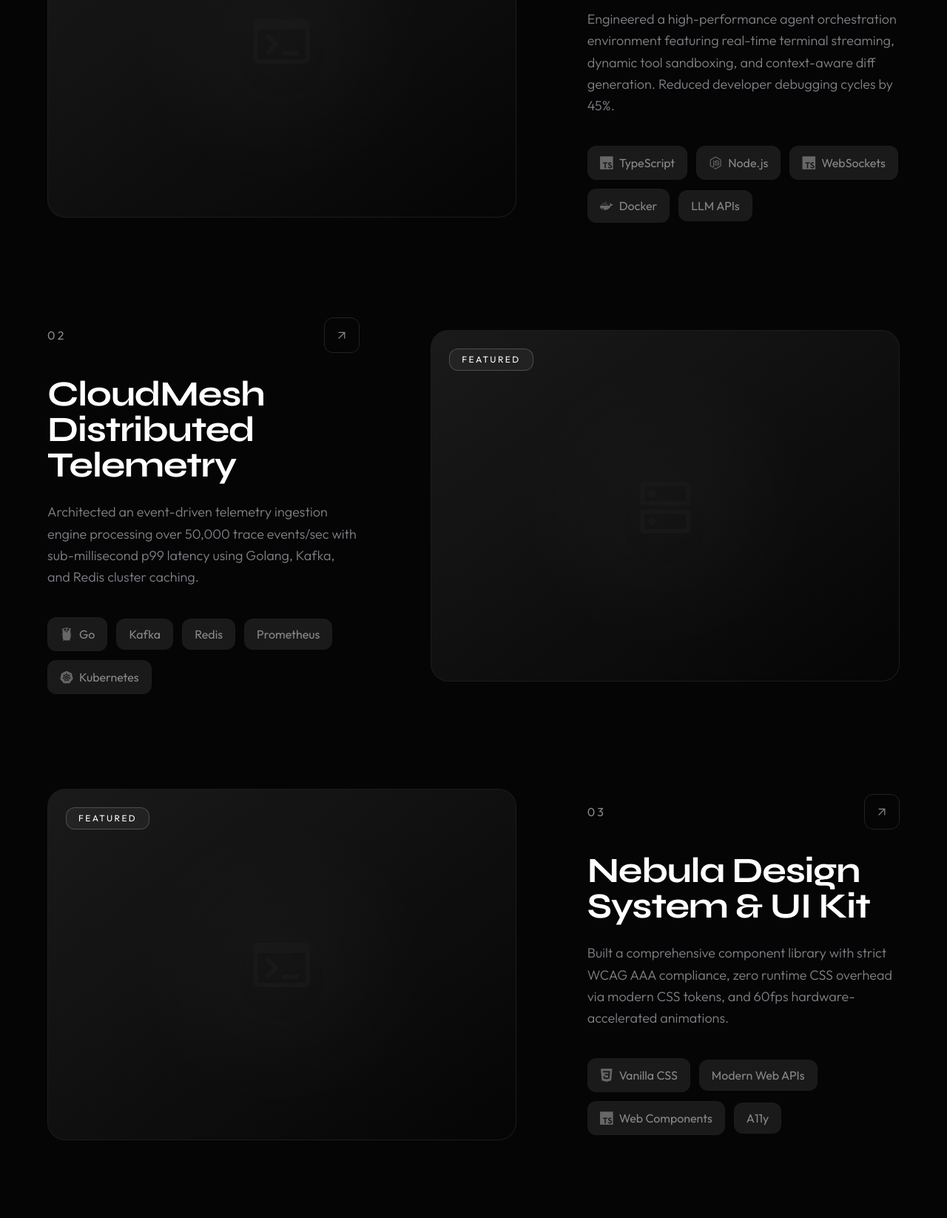
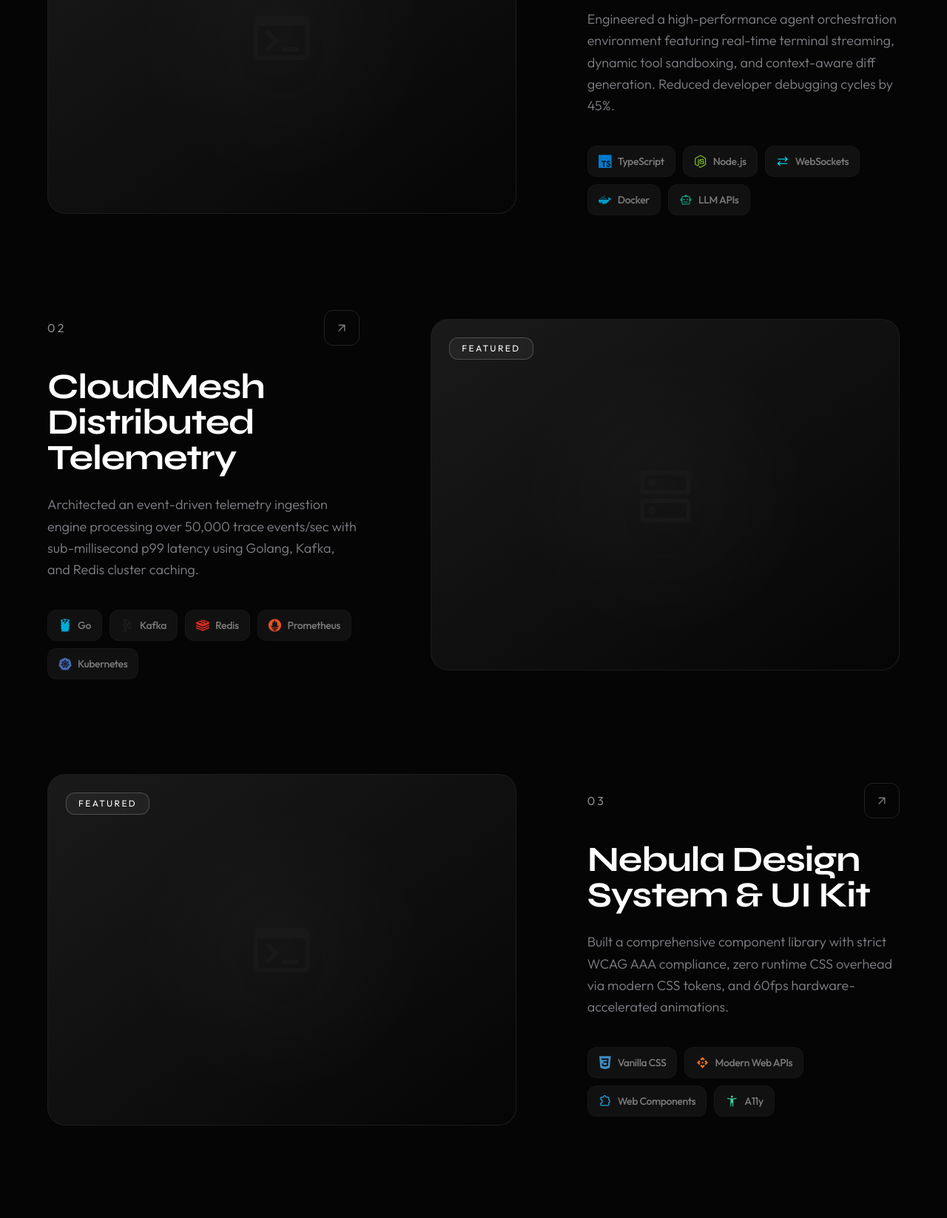
Before and after one commit to DevMo21x/DevMo21x-Website-Portfolio, an Astro site: page / in a window 1280 px wide. Shown: the part 1338-2984 px from the top of the page at 74% size. Built offline with nearby package versions, Linux system fonts and the light colour scheme; Astro itself is replaced by a stand-in of ours.

Commit message:
feat: upgrade project tags with dynamic material icons, custom metadata, and interactive hover effects

```diff
--- a/src/components/ProjectsSection.astro
+++ b/src/components/ProjectsSection.astro
@@ -2,21 +2,109 @@
 import projectsData from '../data/projects.json';
 import { Card, CardHeader, CardTitle, CardDescription, CardContent, CardFooter } from './ui/card.tsx';
 
-// Helper to map tags to devicon classes
-const getIconForTag = (tag: string) => {
+interface TechMeta {
+  icon: string;
+  isMaterial: boolean;
+  color: string;
+  glow: string;
+}
+
+// Helper to map tags to rich devicon classes, vibrant material symbols, and authentic brand colors
+const getTechMeta = (tag: string): TechMeta => {
   const t = tag.toLowerCase();
-  if (t.includes('kubernetes')) return 'devicon-kubernetes-plain';
-  if (t.includes('aws') || t.includes('amazon')) return 'devicon-amazonwebservices-plain-wordmark';
-  if (t.includes('terraform')) return 'devicon-terraform-plain';
-  if (t.includes('go')) return 'devicon-go-plain';
-  if (t.includes('docker')) return 'devicon-docker-plain';
-  if (t.includes('rust')) return 'devicon-rust-plain';
-  if (t.includes('node')) return 'devicon-nodejs-plain';
-  if (t.includes('react')) return 'devicon-react-original';
-  if (t.includes('css')) return 'devicon-css3-plain';
-  if (t.includes('typescript') || t.includes('ts')) return 'devicon-typescript-plain';
-  if (t.includes('python')) return 'devicon-python-plain';
-  return '';
+
+  if (t.includes('typescript') || t === 'ts') {
+    return { icon: 'devicon-typescript-plain colored', isMaterial: false, color: '#3178C6', glow: 'rgba(49, 120, 198, 0.45)' };
+  }
+  if (t.includes('javascript') || t === 'js') {
+    return { icon: 'devicon-javascript-plain colored', isMaterial: false, color: '#F7DF1E', glow: 'rgba(247, 223, 30, 0.45)' };
+  }
+  if (t.includes('react')) {
+    return { icon: 'devicon-react-original colored', isMaterial: false, color: '#61DAFB', glow: 'rgba(97, 218, 251, 0.45)' };
+  }
+  if (t.includes('node')) {
+    return { icon: 'devicon-nodejs-plain colored', isMaterial: false, color: '#5FA04E', glow: 'rgba(95, 160, 78, 0.45)' };
+  }
+  if (t.includes('docker')) {
+    return { icon: 'devicon-docker-plain colored', isMaterial: false, color: '#2496ED', glow: 'rgba(36, 150, 237, 0.45)' };
+  }
+  if (t.includes('kubernetes')) {
+    return { icon: 'devicon-kubernetes-plain colored', isMaterial: false, color: '#326CE5', glow: 'rgba(50, 108, 229, 0.45)' };
+  }
+  if (t.includes('go') || t === 'golang') {
+    return { icon: 'devicon-go-plain colored', isMaterial: false, color: '#00ADD8', glow: 'rgba(0, 173, 216, 0.45)' };
+  }
+  if (t.includes('rust')) {
+    return { icon: 'devicon-rust-plain colored', isMaterial: false, color: '#DEA584', glow: 'rgba(222, 165, 132, 0.45)' };
+  }
+  if (t.includes('kafka')) {
+    return { icon: 'devicon-apachekafka-original colored', isMaterial: false, color: '#E05A47', glow: 'rgba(224, 90, 71, 0.45)' };
+  }
+  if (t.includes('redis')) {
+    return { icon: 'devicon-redis-plain colored', isMaterial: false, color: '#FF4438', glow: 'rgba(255, 68, 56, 0.45)' };
+  }
+  if (t.includes('prometheus')) {
+    return { icon: 'devicon-prometheus-original colored', isMaterial: false, color: '#E6522C', glow: 'rgba(230, 82, 44, 0.45)' };
+  }
+  if (t.includes('postgresql') || t.includes('postgres') || t.includes('sql')) {
+    return { icon: 'devicon-postgresql-plain colored', isMaterial: false, color: '#4169E1', glow: 'rgba(65, 105, 225, 0.45)' };
+  }
+  if (t.includes('css')) {
+    return { icon: 'devicon-css3-plain colored', isMaterial: false, color: '#264DE4', glow: 'rgba(38, 77, 228, 0.45)' };
+  }
+  if (t.includes('html') || t.includes('canvas')) {
+    return { icon: 'devicon-html5-plain colored', isMaterial: false, color: '#E34F26', glow: 'rgba(227, 79, 38, 0.45)' };
+  }
+  if (t.includes('python')) {
+    return { icon: 'devicon-python-plain colored', isMaterial: false, color: '#3776AB', glow: 'rgba(55, 118, 171, 0.45)' };
+  }
+  if (t.includes('graphql')) {
+    return { icon: 'devicon-graphql-plain colored', isMaterial: false, color: '#E10098', glow: 'rgba(225, 0, 152, 0.45)' };
+  }
+  if (t.includes('aws') || t.includes('amazon')) {
+    return { icon: 'devicon-amazonwebservices-plain-wordmark colored', isMaterial: false, color: '#FF9900', glow: 'rgba(255, 153, 0, 0.45)' };
+  }
+  if (t.includes('websocket')) {
+    return { icon: 'sync_alt', isMaterial: true, color: '#00E5FF', glow: 'rgba(0, 229, 255, 0.5)' };
+  }
+  if (t.includes('llm') || t.includes('ai')) {
+    return { icon: 'smart_toy', isMaterial: true, color: '#10A37F', glow: 'rgba(16, 163, 127, 0.5)' };
+  }
+  if (t.includes('vector')) {
+    return { icon: 'hub', isMaterial: true, color: '#A855F7', glow: 'rgba(168, 85, 247, 0.5)' };
+  }
+  if (t.includes('audio') || t.includes('sound')) {
+    return { icon: 'graphic_eq', isMaterial: true, color: '#EC4899', glow: 'rgba(236, 72, 153, 0.5)' };
+  }
+  if (t.includes('dsp') || t.includes('wave')) {
+    return { icon: 'waves', isMaterial: true, color: '#06B6D4', glow: 'rgba(6, 182, 212, 0.5)' };
+  }
+  if (t.includes('auth') || t.includes('passkey')) {
+    return { icon: 'fingerprint', isMaterial: true, color: '#38BDF8', glow: 'rgba(56, 189, 248, 0.5)' };
+  }
+  if (t.includes('crypto') || t.includes('security') || t.includes('vault')) {
+    return { icon: 'lock', isMaterial: true, color: '#10B981', glow: 'rgba(16, 185, 129, 0.5)' };
+  }
+  if (t.includes('oauth')) {
+    return { icon: 'vpn_key', isMaterial: true, color: '#F59E0B', glow: 'rgba(245, 158, 11, 0.5)' };
+  }
+  if (t.includes('cli') || t.includes('terminal')) {
+    return { icon: 'terminal', isMaterial: true, color: '#4ADE80', glow: 'rgba(74, 222, 128, 0.5)' };
+  }
+  if (t.includes('async') || t.includes('io')) {
+    return { icon: 'bolt', isMaterial: true, color: '#FBBF24', glow: 'rgba(251, 191, 36, 0.5)' };
+  }
+  if (t.includes('component') || t.includes('widget')) {
+    return { icon: 'extension', isMaterial: true, color: '#29B6F6', glow: 'rgba(41, 182, 246, 0.5)' };
+  }
+  if (t.includes('a11y') || t.includes('accessibility')) {
+    return { icon: 'accessibility_new', isMaterial: true, color: '#34D399', glow: 'rgba(52, 211, 153, 0.5)' };
+  }
+  if (t.includes('web apis') || t.includes('api')) {
+    return { icon: 'api', isMaterial: true, color: '#F97316', glow: 'rgba(249, 115, 22, 0.5)' };
+  }
+
+  return { icon: 'code', isMaterial: true, color: '#CBD5E1', glow: 'rgba(203, 213, 225, 0.35)' };
 };
 ---
 
@@ -82,13 +170,29 @@ const getIconForTag = (tag: string) => {
                 {project.description || project.summary}
               </CardDescription>
 
-              <CardFooter className="p-0 flex flex-wrap gap-3">
+              <CardFooter className="p-0 flex flex-wrap gap-2.5">
                 {project.tags.map((tag) => {
-                  const icon = getIconForTag(tag);
+                  const tech = getTechMeta(tag);
                   return (
-                    <span class="px-4 py-2 bg-surface-container-highest border border-outline-variant/30 text-secondary font-label-sm rounded-full flex items-center gap-2">
-                      {icon && <i class={`${icon} text-lg opacity-70`} aria-hidden="true"></i>}
-                      {tag}
+                    <span
+                      class="tech-pill relative px-3.5 py-1.5 bg-surface-container-highest/60 border border-outline-variant/40 rounded-full flex items-center gap-2 text-xs md:text-sm font-medium text-on-surface/90 backdrop-blur-sm cursor-default"
+                      style={`--tech-color: ${tech.color}; --tech-glow: ${tech.glow};`}
+                    >
+                      {tech.isMaterial ? (
+                        <span
+                          class="material-symbols-outlined text-base md:text-lg tech-icon transition-all duration-300 flex-shrink-0"
+                          style={`color: ${tech.color};`}
+                          aria-hidden="true"
+                        >
+                          {tech.icon}
+                        </span>
+                      ) : (
+                        <i
+                          class={`${tech.icon} text-base md:text-lg tech-icon transition-all duration-300 flex-shrink-0`}
+                          aria-hidden="true"
+                        ></i>
+                      )}
+                      <span class="tracking-tight text-secondary/90 transition-colors duration-300 tech-label">{tag}</span>
                     </span>
                   );
                 })}
@@ -101,6 +205,31 @@ const getIconForTag = (tag: string) => {
     })}
   </div>
 </section>
+
+<style>
+  .tech-pill {
+    transition: transform 0.3s cubic-bezier(0.16, 1, 0.3, 1),
+                border-color 0.3s ease,
+                background-color 0.3s ease,
+                box-shadow 0.3s ease;
+  }
+
+  .tech-pill:hover {
+    border-color: var(--tech-color) !important;
+    background-color: rgba(255, 255, 255, 0.08) !important;
+    box-shadow: 0 0 16px -1px var(--tech-glow), inset 0 0 10px -2px var(--tech-glow) !important;
+    transform: translateY(-2px) scale(1.04);
+  }
+
+  .tech-pill:hover .tech-icon {
+    transform: scale(1.2);
+    filter: drop-shadow(0 0 8px var(--tech-color));
+  }
+
+  .tech-pill:hover .tech-label {
+    color: #ffffff !important;
+  }
+</style>
 
 <script>
   import gsap from 'gsap';
```
